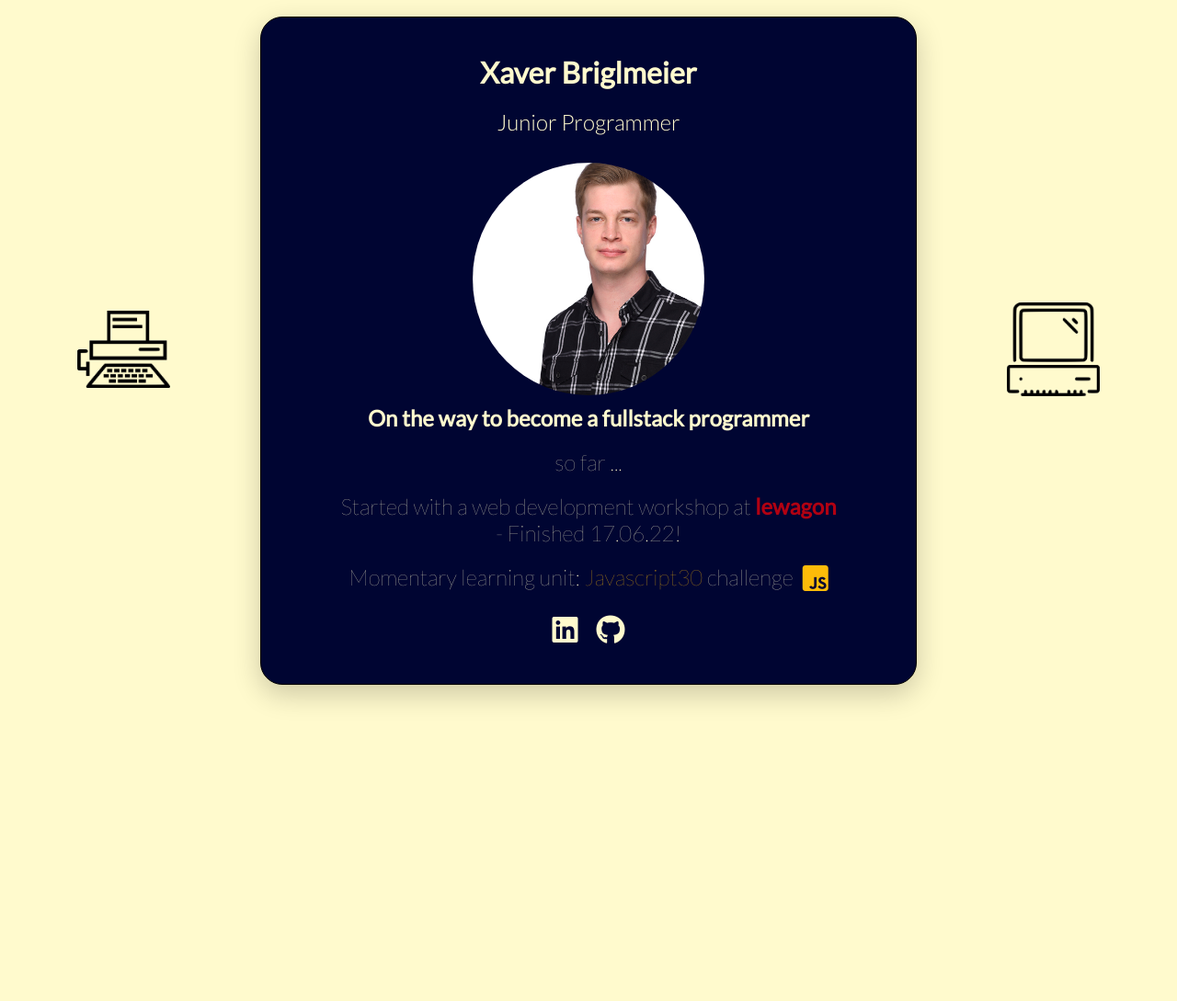
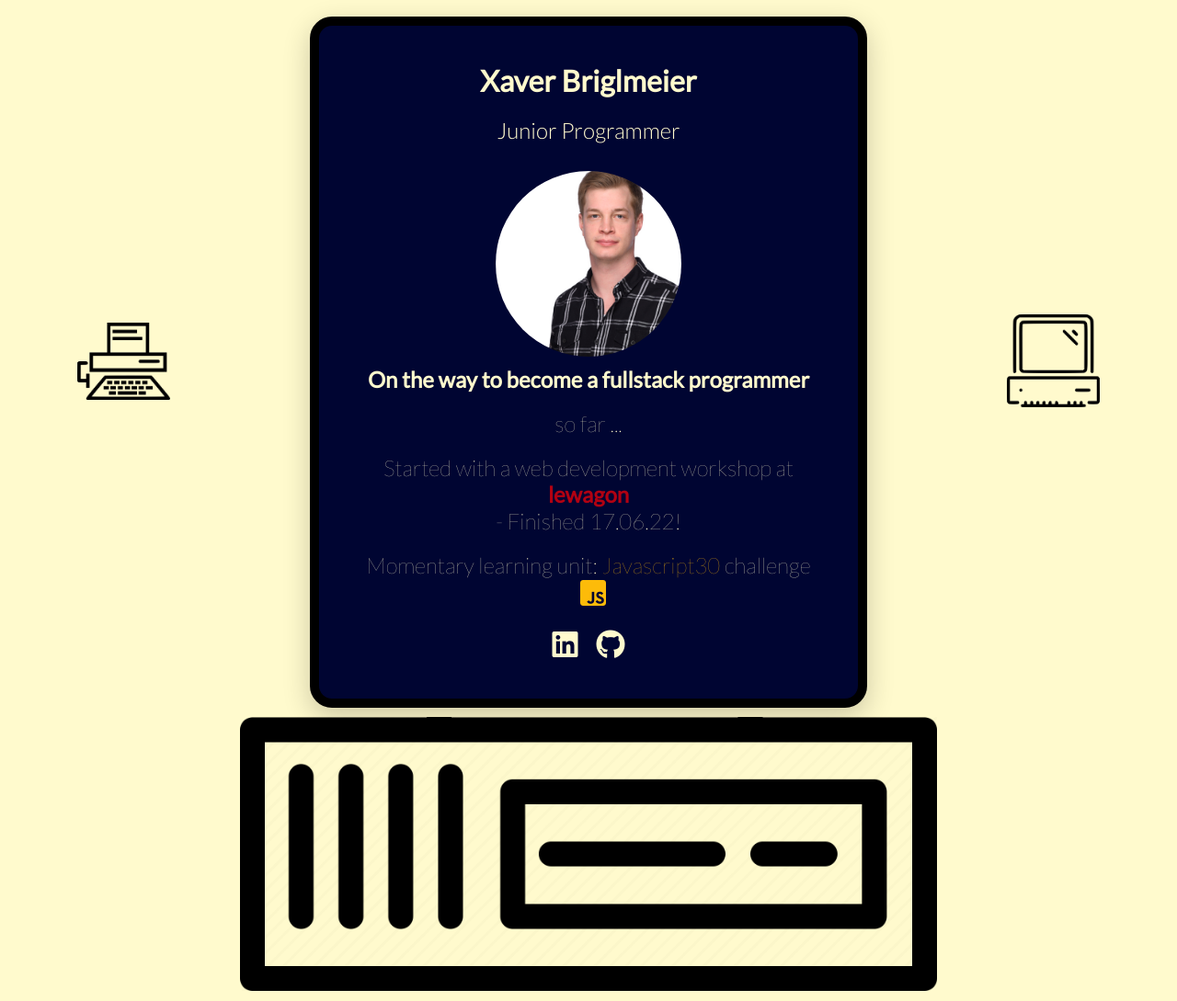
Before and after one commit to xabr/profile-webpage, a plain HTML site: page index.html in a window 1280 px wide. Shown: the whole page at 92% size. Before the commit the page ends 800 px from the top, so only its background shows below. Drawn offline with Linux system fonts and the light colour scheme.

Commit message:
Added pc base to Info Monitor

```diff
--- a/index.html
+++ b/index.html
@@ -40,5 +40,8 @@
         <img src="images/pc2.png" alt="PC2" width="40%" height="30%">
       </div>
     </div>
+    <div class="pcbase">
+      <img src="images/ohne_monitor_cut.png" alt="pcbase" width="60%" height="30%">
+    </div>
   </body>
 </html>
--- a/style.css
+++ b/style.css
@@ -25,14 +25,19 @@ body {
   width: 20%;
 }
 
+.pcbase {
+  margin: 0 auto;
+  text-align: center;
+}
+
 .first-card {
-  border: 1px solid black;
+  border: 10px solid black;
   display: flex;
   flex-direction: column;
-  flex-wrap: nowrap;
+  flex-wrap: wrap;
   justify-content: center;
   align-items: center;
-  width: 50%;
+  width: 40%;
   box-shadow: 0 10px 30px rgba(0,0,0,.2);
   background-color: #000532 !important;
   border-radius: 24px;
@@ -77,6 +82,7 @@ a {
 a:hover {
   color: goldenrod;
 }
+
 .js30 {
   display: flex;
   flex-direction: row;
```
Also changed, not shown: images/ohne_monitor.png (added), images/ohne_monitor_cut.png (added), images/pacman_old_pc.png (added).
